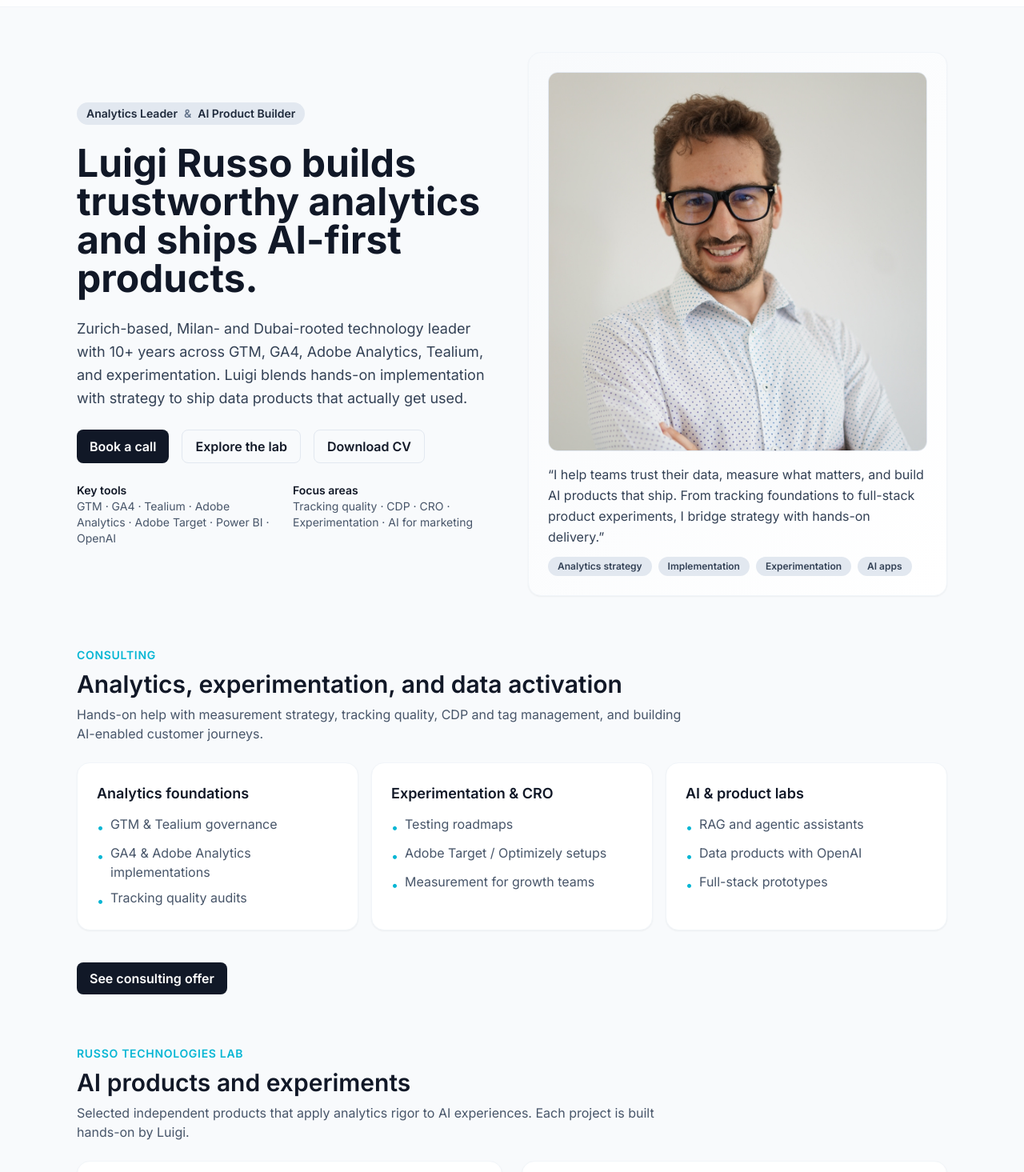
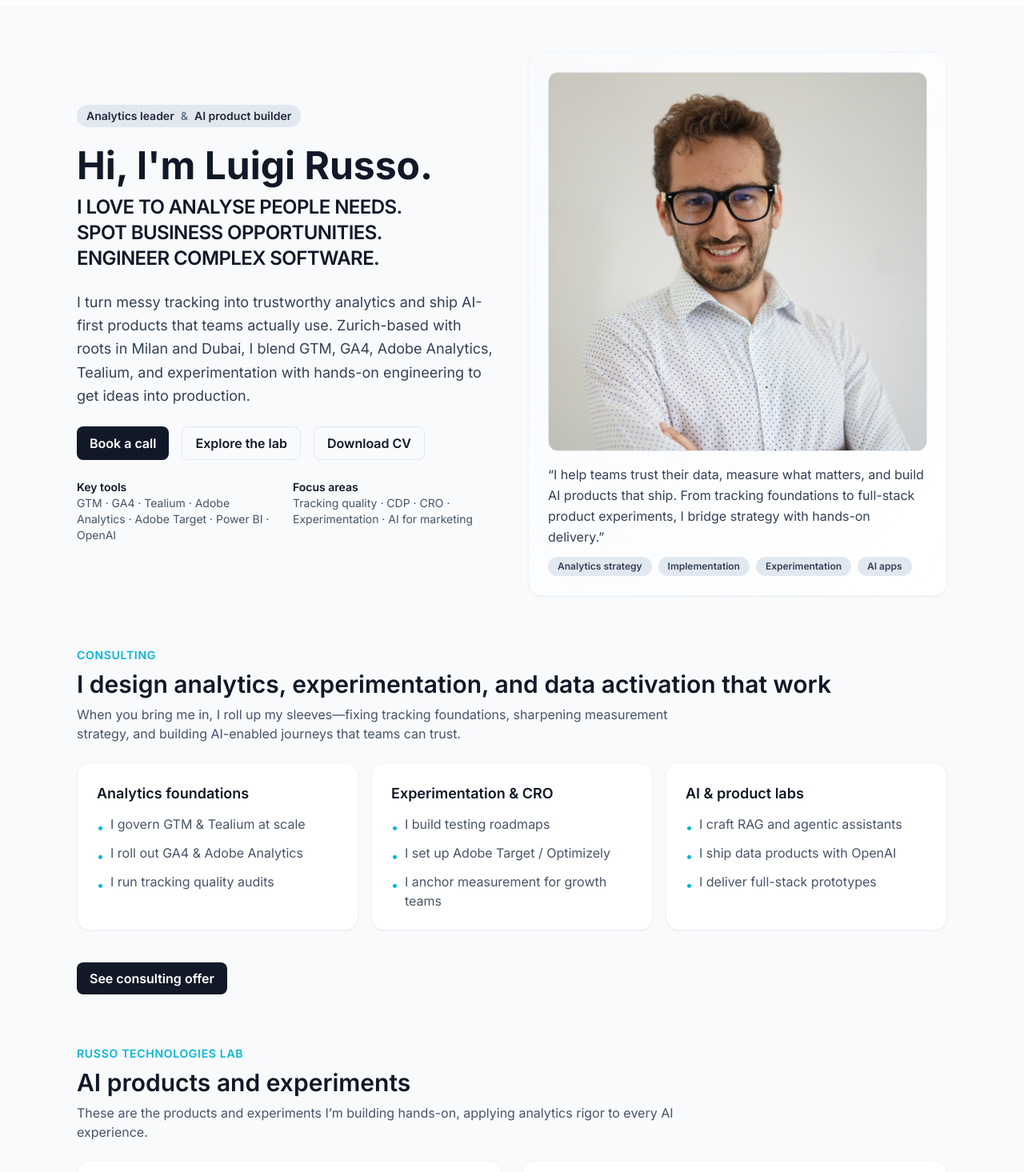
Before and after one commit to lurus92/personal-website, a Next.js app: page / in a window 1280 px wide. Shown: the part 60-1525 px from the top of the page at 80% size. Built offline with nearby package versions, Linux system fonts and the light colour scheme.

Commit message:
Rewrite site voice to first person

```diff
--- a/components/Hero.tsx
+++ b/components/Hero.tsx
@@ -7,16 +7,26 @@ const Hero = () => {
     <section className="grid md:grid-cols-2 gap-10 items-center">
       <div className="space-y-6">
         <div className="inline-flex items-center space-x-2 px-3 py-1 rounded-full bg-slate-200 text-sm font-semibold text-slate-800">
-          <span>Analytics Leader</span>
+          <span>Analytics leader</span>
           <span className="text-slate-500">&</span>
-          <span>AI Product Builder</span>
+          <span>AI product builder</span>
         </div>
-        <h1 className="text-4xl md:text-5xl font-bold text-ink leading-tight">
-          Luigi Russo builds trustworthy analytics and ships AI-first products.
-        </h1>
+        <div className="space-y-3">
+          <h1 className="text-4xl md:text-5xl font-bold text-ink leading-tight">
+            Hi, I&apos;m Luigi Russo.
+          </h1>
+          <p className="text-xl md:text-2xl font-semibold uppercase leading-snug tracking-tight text-ink">
+            I love to analyse people needs.
+            <br />
+            Spot business opportunities.
+            <br />
+            Engineer complex software.
+          </p>
+        </div>
         <p className="text-lg text-slate-700 leading-relaxed">
-          Zurich-based, Milan- and Dubai-rooted technology leader with 10+ years across GTM, GA4, Adobe Analytics, Tealium, and
-          experimentation. Luigi blends hands-on implementation with strategy to ship data products that actually get used.
+          I turn messy tracking into trustworthy analytics and ship AI-first products that teams actually use. Zurich-based
+          with roots in Milan and Dubai, I blend GTM, GA4, Adobe Analytics, Tealium, and experimentation with hands-on
+          engineering to get ideas into production.
         </p>
         <div className="flex flex-wrap gap-4">
           <Link href="/contact" className="button-primary">Book a call</Link>
--- a/pages/consulting.tsx
+++ b/pages/consulting.tsx
@@ -8,22 +8,22 @@ const Consulting = () => {
       <div className="space-y-12">
         <Section
           eyebrow="Consulting"
-          title="Analytics, CDP, and experimentation partner"
-          description="Engage Luigi for targeted engagements or longer-term advisory."
+          title="Your analytics, CDP, and experimentation partner"
+          description="Work directly with me for targeted engagements or longer-term advisory. I stay hands-on from design to delivery."
         >
           <div className="grid md:grid-cols-3 gap-6">
             {[
               {
                 title: 'Measurement & governance',
-                bullets: ['Analytics architecture & taxonomies', 'GA4 / Adobe / Tealium rollouts', 'Tracking QA and observability']
+                bullets: ['I architect analytics taxonomies', 'I roll out GA4 / Adobe / Tealium', 'I own tracking QA and observability']
               },
               {
                 title: 'Experimentation & CRO',
-                bullets: ['Testing strategy & process', 'Adobe Target & Optimizely implementation', 'Data storytelling for growth teams']
+                bullets: ['I craft testing strategy & process', 'I implement Adobe Target & Optimizely', 'I translate data stories for growth teams']
               },
               {
                 title: 'AI product lab',
-                bullets: ['RAG assistants for ops & analytics', 'Agentic workflows', 'Full-stack prototypes shipping on Vercel']
+                bullets: ['I build RAG assistants for ops & analytics', 'I design agentic workflows', 'I ship full-stack prototypes on Vercel']
               }
             ].map((offer) => (
               <div key={offer.title} className="card space-y-3">
@@ -41,23 +41,23 @@ const Consulting = () => {
           </div>
         </Section>
 
-        <Section title="Engagement models" description="Start small with a diagnostic or embed Luigi with your team.">
+        <Section title="Engagement models" description="Start small with a diagnostic or embed me with your team.">
           <div className="grid md:grid-cols-2 gap-6">
             <div className="card space-y-2">
               <h3 className="text-lg font-semibold text-ink">Analytics & MarTech audit</h3>
-              <p className="text-slate-700">2–3 weeks to review tracking, containers, governance, and experimentation readiness. Delivers prioritized fixes and a roadmap.</p>
+              <p className="text-slate-700">Spend 2–3 weeks with me reviewing tracking, containers, governance, and experimentation readiness. I deliver prioritized fixes and a roadmap.</p>
             </div>
             <div className="card space-y-2">
               <h3 className="text-lg font-semibold text-ink">Fractional leadership</h3>
-              <p className="text-slate-700">Hands-on leadership for 2–4 days per week, guiding analytics squads while shipping implementations and experiments.</p>
+              <p className="text-slate-700">Get hands-on leadership for 2–4 days per week. I guide analytics squads while shipping implementations and experiments.</p>
             </div>
             <div className="card space-y-2">
               <h3 className="text-lg font-semibold text-ink">Product lab sprints</h3>
-              <p className="text-slate-700">Rapid prototyping of AI-driven tools or analytics dashboards; includes design, build, and instrumentation.</p>
+              <p className="text-slate-700">Join me for rapid prototyping of AI-driven tools or analytics dashboards; I handle design, build, and instrumentation.</p>
             </div>
             <div className="card space-y-2">
               <h3 className="text-lg font-semibold text-ink">Workshops & training</h3>
-              <p className="text-slate-700">Team enablement on GTM/Tealium governance, GA4 best practices, and experimentation playbooks.</p>
+              <p className="text-slate-700">Invite me to enable your team on GTM/Tealium governance, GA4 best practices, and experimentation playbooks.</p>
             </div>
           </div>
           <div className="pt-4 flex flex-wrap gap-4">
--- a/pages/contact.tsx
+++ b/pages/contact.tsx
@@ -7,8 +7,8 @@ const Contact = () => {
       <div className="space-y-10">
         <Section
           eyebrow="Contact"
-          title="Book a conversation"
-          description="Share a brief about your analytics or product challenge. Luigi replies within two business days."
+          title="Book a conversation with me"
+          description="Share a brief about your analytics or product challenge. I reply within two business days."
         >
           <div className="grid md:grid-cols-2 gap-8">
             <div className="card space-y-3">
@@ -25,8 +25,8 @@ const Contact = () => {
           <div className="card bg-slate-900 text-white space-y-3 mt-6">
             <h3 className="text-lg font-semibold">What to include</h3>
             <ul className="space-y-2 text-slate-100">
-              <li>• Current analytics stack and pain points</li>
-              <li>• Desired outcomes and timelines</li>
+              <li>• Your current analytics stack and pain points</li>
+              <li>• The outcomes and timelines you&apos;re targeting</li>
               <li>• Team size and stakeholders</li>
             </ul>
           </div>
--- a/pages/index.tsx
+++ b/pages/index.tsx
@@ -20,22 +20,22 @@ export default function Home({ projects, posts }: HomeProps) {
 
         <Section
           eyebrow="Consulting"
-          title="Analytics, experimentation, and data activation"
-          description="Hands-on help with measurement strategy, tracking quality, CDP and tag management, and building AI-enabled customer journeys."
+          title="I design analytics, experimentation, and data activation that work"
+          description="When you bring me in, I roll up my sleeves—fixing tracking foundations, sharpening measurement strategy, and building AI-enabled journeys that teams can trust."
         >
           <div className="grid md:grid-cols-3 gap-4">
             {[
               {
                 title: 'Analytics foundations',
-                items: ['GTM & Tealium governance', 'GA4 & Adobe Analytics implementations', 'Tracking quality audits']
+                items: ['I govern GTM & Tealium at scale', 'I roll out GA4 & Adobe Analytics', 'I run tracking quality audits']
               },
               {
                 title: 'Experimentation & CRO',
-                items: ['Testing roadmaps', 'Adobe Target / Optimizely setups', 'Measurement for growth teams']
+                items: ['I build testing roadmaps', 'I set up Adobe Target / Optimizely', 'I anchor measurement for growth teams']
               },
               {
                 title: 'AI & product labs',
-                items: ['RAG and agentic assistants', 'Data products with OpenAI', 'Full-stack prototypes']
+                items: ['I craft RAG and agentic assistants', 'I ship data products with OpenAI', 'I deliver full-stack prototypes']
               }
             ].map((area) => (
               <div key={area.title} className="card space-y-3">
@@ -59,7 +59,7 @@ export default function Home({ projects, posts }: HomeProps) {
         <Section
           eyebrow="Russo Technologies Lab"
           title="AI products and experiments"
-          description="Selected independent products that apply analytics rigor to AI experiences. Each project is built hands-on by Luigi."
+          description="These are the products and experiments I’m building hands-on, applying analytics rigor to every AI experience."
         >
           <div className="grid md:grid-cols-2 gap-6">
             {projects.slice(0, 4).map((project) => (
@@ -74,7 +74,7 @@ export default function Home({ projects, posts }: HomeProps) {
         <Section
           eyebrow="Analytics Notes"
           title="Latest thinking"
-          description="Essays on measurement strategy, implementation patterns, and AI in marketing analytics."
+          description="Fresh notes I’m writing on measurement strategy, implementation patterns, and AI in marketing analytics."
         >
           <div className="grid md:grid-cols-3 gap-6">
             {posts.slice(0, 3).map((post) => (
--- a/pages/projects/index.tsx
+++ b/pages/projects/index.tsx
@@ -14,8 +14,8 @@ const ProjectsPage = ({ projects }: ProjectsProps) => {
       <div className="space-y-12">
         <Section
           eyebrow="Russo Technologies"
-          title="Product lab"
-          description="AI-first products that merge analytics rigor with user-centric design."
+          title="My product lab"
+          description="AI-first products I&apos;m building hands-on, merging analytics rigor with user-centric design."
         >
           <div className="grid md:grid-cols-2 gap-6">
             {projects.map((project) => (
```
Also changed, not shown: pages/about.tsx (+8 -8 lines).
